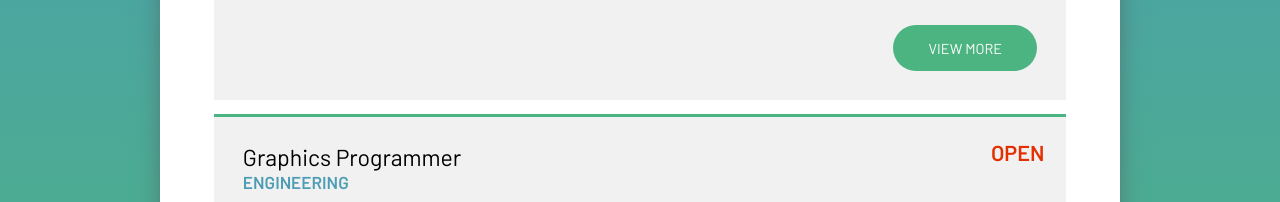
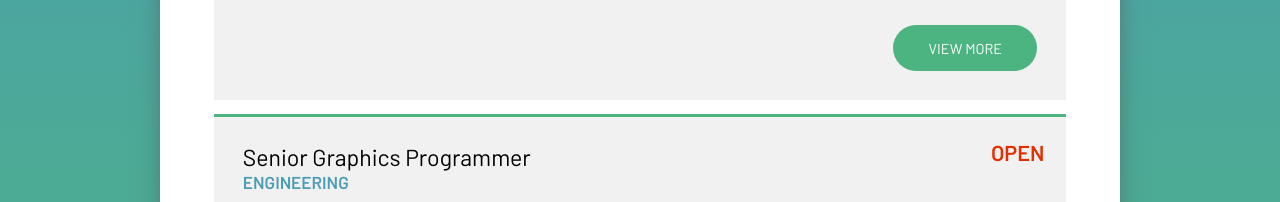
Before and after one commit to VitalReality/Website, a plain HTML site: page careers/index.html in a window 1280 px wide. Shown: the part 1106-1308 px from the top of the page. Drawn offline with Linux system fonts and the light colour scheme; a web font is replaced by a local one.

Commit message:
Updated graphics programmer job opening title

```diff
--- a/careers/index.html
+++ b/careers/index.html
@@ -117,7 +117,7 @@
 			</div>
 			<div class="opening open">
 				<span class="status">Open</span>
-				<h1 class="role">Graphics Programmer</h1>
+				<h1 class="role">Senior Graphics Programmer</h1>
 				<h2 class="department">Engineering</h2>
 				<p class="summary">Vital is looking to hire a senior programmer to help in the creation of our new game technology platform. Applicants should be excited and willing to work in a very collaborative and iterative work environment where each person is empowered to take ideas and shape them, evolve them, and make them their own. We’re looking for people who enjoy a high level of ownership and thrive in this setting.</p>
 				<a href="sr-graphics-programmer/" class="btn more">View More</a>
```
